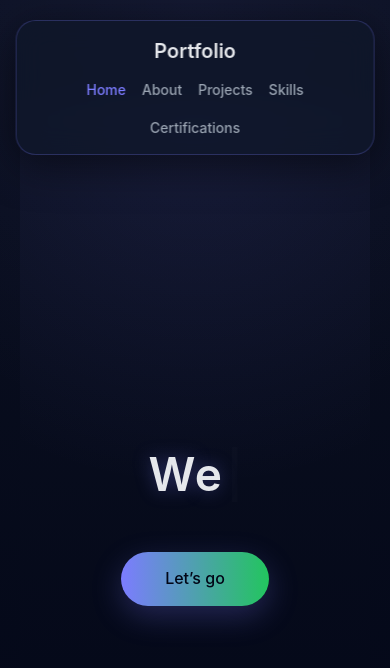
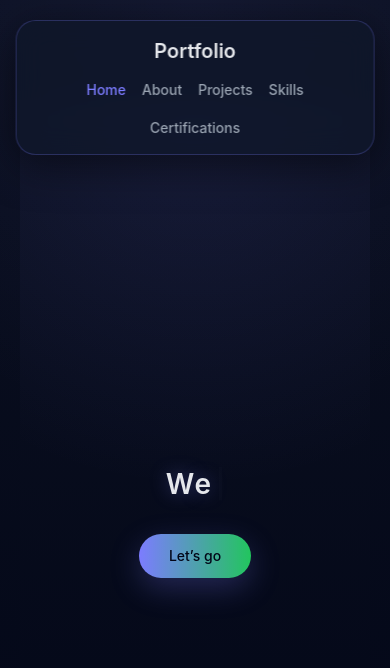
Before and after one commit to VaibhavJD0911/My-Portfolio, a React (Vite) app: page / in a window 390 px wide. Shown: the top 668 px of the page. Built offline with nearby package versions, Linux system fonts and the light colour scheme.

Commit message:
Refactor Home.css for responsiveness
Added responsive styles for tablet and mobile views.

```diff
--- a/src/css/Home.css
+++ b/src/css/Home.css
@@ -7,19 +7,22 @@
   align-items: center;
   text-align: center;
 
+  padding: 0 20px;
+
   color: var(--text-color);
 
   /* MATCH ABOUT / GLOBAL BACKGROUND */
   background:
     radial-gradient(
       circle at top,
-      rgba(124, 124, 255, 0.12),
+      rgba(124,124,255,0.12),
       transparent 45%
     ),
-    linear-gradient(180deg, #0b1020, #020617);
+    linear-gradient(180deg,#0b1020,#020617);
 }
 
 /* ===== TITLE ===== */
+
 .home-title {
   font-size: 46px;
   font-weight: 600;
@@ -28,11 +31,11 @@
 
   color: var(--text-color);
 
-  /* indigo glow */
-  text-shadow: 0 0 18px rgba(124, 124, 255, 0.35);
+  text-shadow: 0 0 18px rgba(124,124,255,0.35);
 }
 
 /* ===== BUTTON ===== */
+
 .home-button {
   position: relative;
 
@@ -52,25 +55,28 @@
   color: #020617;
 
   backdrop-filter: blur(6px);
-  box-shadow: 0 10px 30px rgba(124, 124, 255, 0.25);
+
+  box-shadow: 0 10px 30px rgba(124,124,255,0.25);
 
   transition: all 0.35s ease;
 }
 
-/* Hover effect */
+/* Hover */
+
 .home-button:hover {
   transform: translateY(-4px) scale(1.04);
   box-shadow: var(--glow-shadow);
 }
 
-/* subtle animated glow ring */
+/* Glow ring */
+
 .home-button::after {
   content: "";
   position: absolute;
   inset: -4px;
   border-radius: inherit;
 
-  border: 1px solid rgba(124, 124, 255, 0.4);
+  border: 1px solid rgba(124,124,255,0.4);
   opacity: 0;
 
   transition: opacity 0.3s ease;
@@ -79,3 +85,39 @@
 .home-button:hover::after {
   opacity: 1;
 }
+
+/* =========================== */
+/* ===== RESPONSIVE ========== */
+/* =========================== */
+
+/* Tablet */
+
+@media (max-width: 900px) {
+
+  .home-title {
+    font-size: 36px;
+    margin-bottom: 32px;
+  }
+
+  .home-button {
+    padding: 12px 36px;
+    font-size: 15px;
+  }
+
+}
+
+/* Mobile */
+
+@media (max-width: 600px) {
+
+  .home-title {
+    font-size: 28px;
+    line-height: 1.3;
+  }
+
+  .home-button {
+    padding: 11px 30px;
+    font-size: 14px;
+  }
+
+}
```
